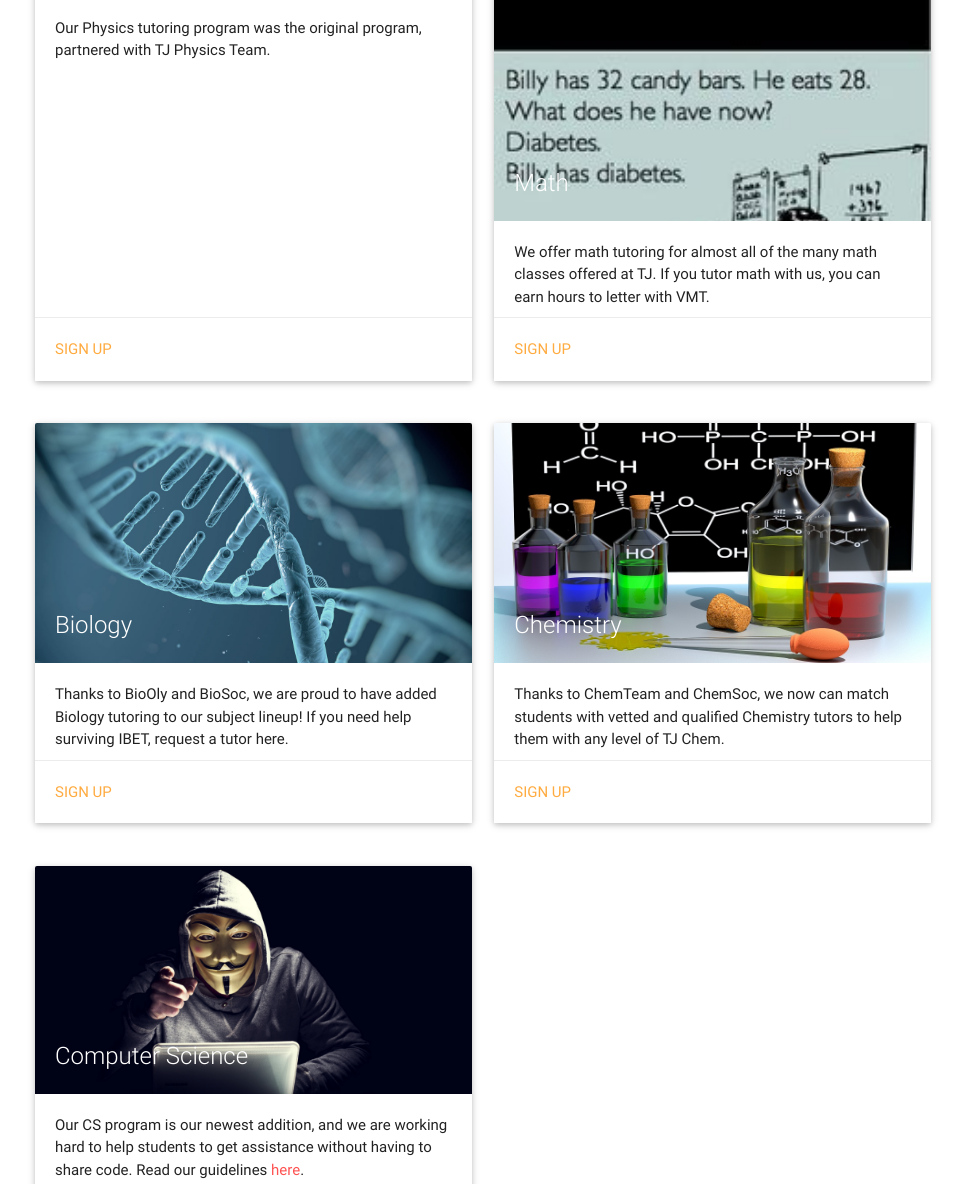
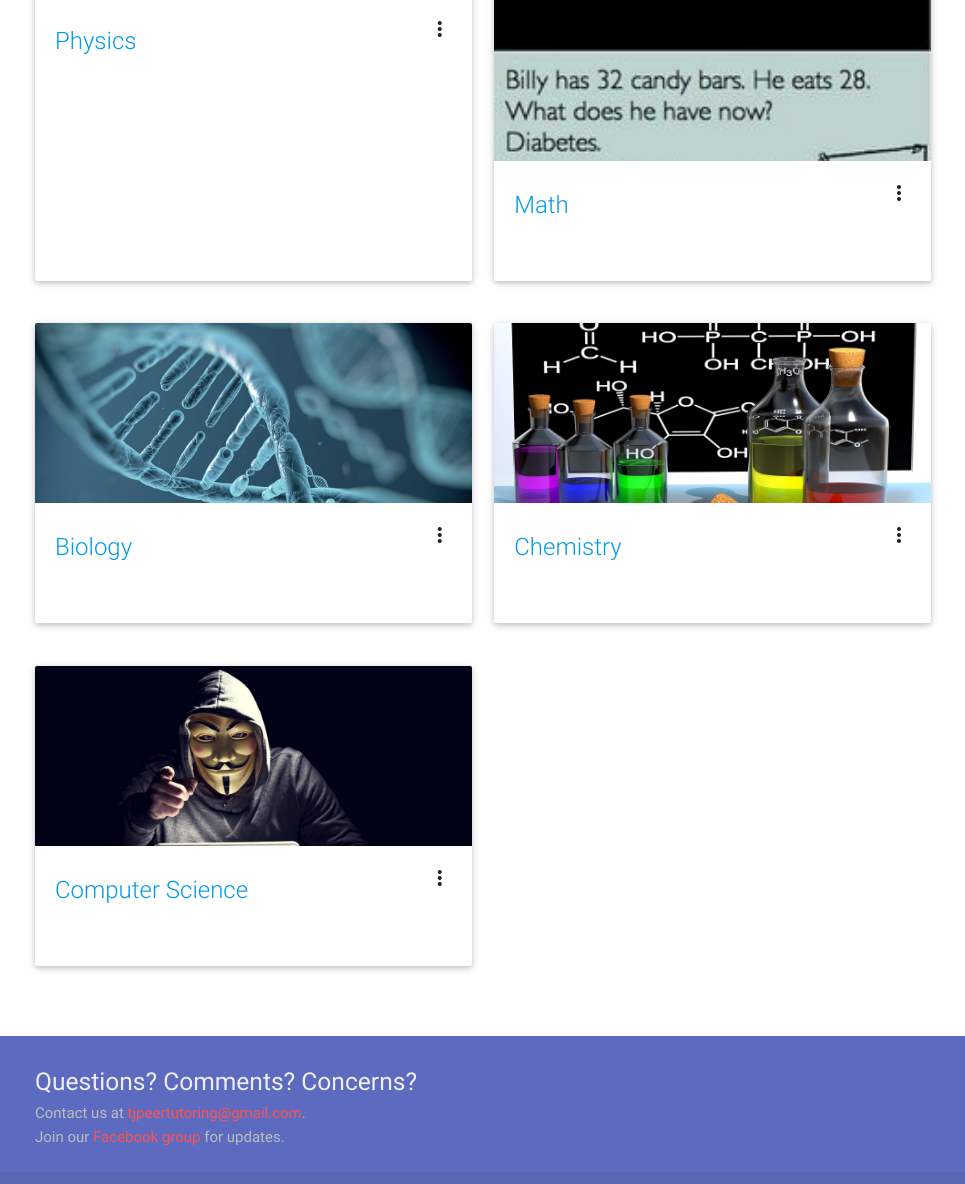
Before and after one commit to laudiacay/tjptsite, a plain HTML site: page signup-forms.html in a window 1280 px wide. Shown: the part 174-1358 px from the top of the page, without its empty margins (157-1122 px from the left). Drawn offline with nearby package versions, Linux system fonts and the light colour scheme.

Commit message:
caaaaaaaaaards

```diff
--- a/signup-forms.html
+++ b/signup-forms.html
@@ -40,78 +40,78 @@
 
       <div class="row">
         <div class="col s6 m6">
-          <div class="card medium">
-            <div class="card-image">
-              <img src="images/physics.jpe">
-              <span class="card-title">Physics</span>
+          <div class="card small">
+            <div class="card-image waves-effect waves-block waves-light">
+             <img class="activator" src="images/physics.jpe">
             </div>
             <div class="card-content">
-              <p>Our Physics tutoring program was the original program, partnered with TJ Physics Team.</p>
+                <span class="card-title activator grey-text text-darken-4"><a target="_blank" href="physics.html">Physics</a><i class="material-icons right">more_vert</i></span>
             </div>
-            <div class="card-action">
-              <a target="_blank" href="physics.html">Sign up</a>
+            <div class="card-reveal">
+                <span class="card-title activator grey-text text-darken-4"><a target="_blank" href="physics.html">Physics</a><i class="material-icons right">close</i></span>
+                <p>Our Physics tutoring program was the original program, partnered with TJ Physics Team.</p>
             </div>
-          </div>
+            </div>
         </div>
         <div class="col s6 m6">
-          <div class="card medium">
-            <div class="card-image">
-              <img src="images/math.jpg">
-              <span class="card-title">Math</span>
+          <div class="card small">
+            <div class="card-image waves-effect waves-block waves-light">
+             <img class="activator" src="images/math.jpg">
             </div>
             <div class="card-content">
-              <p>We offer math tutoring for almost all of the many math classes offered at TJ. If you tutor math with us, you can earn hours to letter with VMT.</p>
+                <span class="card-title activator grey-text text-darken-4"><a target="_blank" href="math.html">Math</a><i class="material-icons right">more_vert</i></span>
             </div>
-            <div class="card-action">
-              <a target="_blank" href="math.html">Sign up</a>
+            <div class="card-reveal">
+                <span class="card-title activator grey-text text-darken-4"><a target="_blank" href="math.html">Math</a><i class="material-icons right">close</i></span>
+                <p>We offer math tutoring for almost all of the many math classes offered at TJ. If you tutor math with us, you can earn hours to letter with VMT.</p>
             </div>
-          </div>
+            </div>
         </div>
       </div>
       <div class="row">
         <div class="col s6 m6">
-          <div class="card medium">
-            <div class="card-image">
-              <img src="images/bio.jpg">
-              <span class="card-title">Biology</span>
+           <div class="card small">
+            <div class="card-image waves-effect waves-block waves-light">
+             <img class="activator" src="images/bio.jpg">
             </div>
             <div class="card-content">
-              <p>Thanks to BioOly and BioSoc, we are proud to have added Biology tutoring to our subject lineup! If you need help surviving IBET, request a tutor here.</p>
+                <span class="card-title activator grey-text text-darken-4"><a target="_blank" href="biology.html">Biology</a><i class="material-icons right">more_vert</i></span>
             </div>
-            <div class="card-action">
-              <a target="_blank" href="biology.html">Sign up</a>
+            <div class="card-reveal">
+                <span class="card-title activator grey-text text-darken-4"><a target="_blank" href="biology.html">Biology</a><i class="material-icons right">close</i></span>
+                <p>Thanks to BioOly and BioSoc, we are proud to have added Biology tutoring to our subject lineup! If you need help surviving IBET, request a tutor here.</p>
             </div>
-          </div>
+            </div>
         </div>
         <div class="col s6 m6">
-          <div class="card medium">
-            <div class="card-image">
-              <img src="images/chem.jpg">
-              <span class="card-title">Chemistry</span>
+            <div class="card small">
+            <div class="card-image waves-effect waves-block waves-light">
+             <img class="activator" src="images/chem.jpg">
             </div>
             <div class="card-content">
-              <p>Thanks to ChemTeam and ChemSoc, we now can match students with vetted and qualified Chemistry tutors to help them with any level of TJ Chem.</p>
+                <span class="card-title activator grey-text text-darken-4"><a target="_blank" href="chemistry.html">Chemistry</a><i class="material-icons right">more_vert</i></span>
             </div>
-            <div class="card-action">
-              <a target="_blank" href="chemistry.html">Sign up</a>
+            <div class="card-reveal">
+                <span class="card-title activator grey-text text-darken-4"><a target="_blank" href="chemistry.html">Chemistry</a><i class="material-icons right">close</i></span>
+                <p>Thanks to ChemTeam and ChemSoc, we now can match students with vetted and qualified Chemistry tutors to help them with any level of TJ Chem.</p>
             </div>
-          </div>
+            </div>
         </div>
       </div>
       <div class="row">
         <div class="col s6 m6">
-          <div class="card medium">
-            <div class="card-image">
-              <img src="images/computerscience.png">
-              <span class="card-title">Computer Science</span>
+            <div class="card small">
+            <div class="card-image waves-effect waves-block waves-light">
+             <img class="activator" src="images/computerscience.png">
             </div>
             <div class="card-content">
-              <p>Our CS program is our newest addition, and we are working hard to help students to get assistance without having to share code. Read our guidelines <a target="_blank" href="https://goo.gl/UDRT53" class="red-text text-accent-2">here</a>.</p>
+                <span class="card-title activator grey-text text-darken-4"><a target="_blank" href="compsci.html">Computer Science</a><i class="material-icons right">more_vert</i></span>
             </div>
-            <div class="card-action">
-              <a target="_blank" href="compsci.html">Sign up</a>
+            <div class="card-reveal">
+                <span class="card-title activator grey-text text-darken-4"><a target="_blank" href="compsci.html">Computer Science</a><i class="material-icons right">close</i></span>
+                <p>Our CS program is our newest addition, and we are working hard to help students to get assistance without having to share code. Read our guidelines <a target="_blank" href="https://goo.gl/UDRT53" class="red-text text-accent-2">here</a>.</p>
             </div>
-          </div>
+            </div>
         </div>
       </div>
 
```
